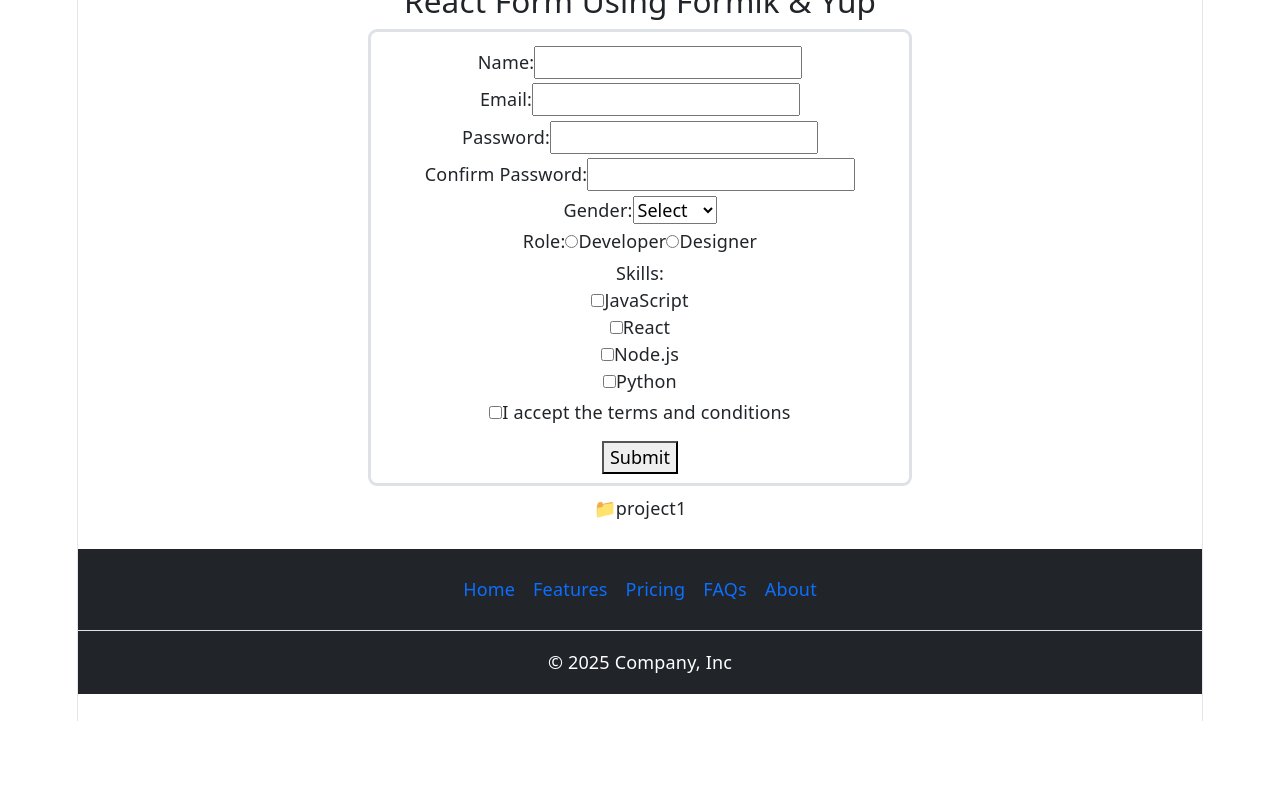
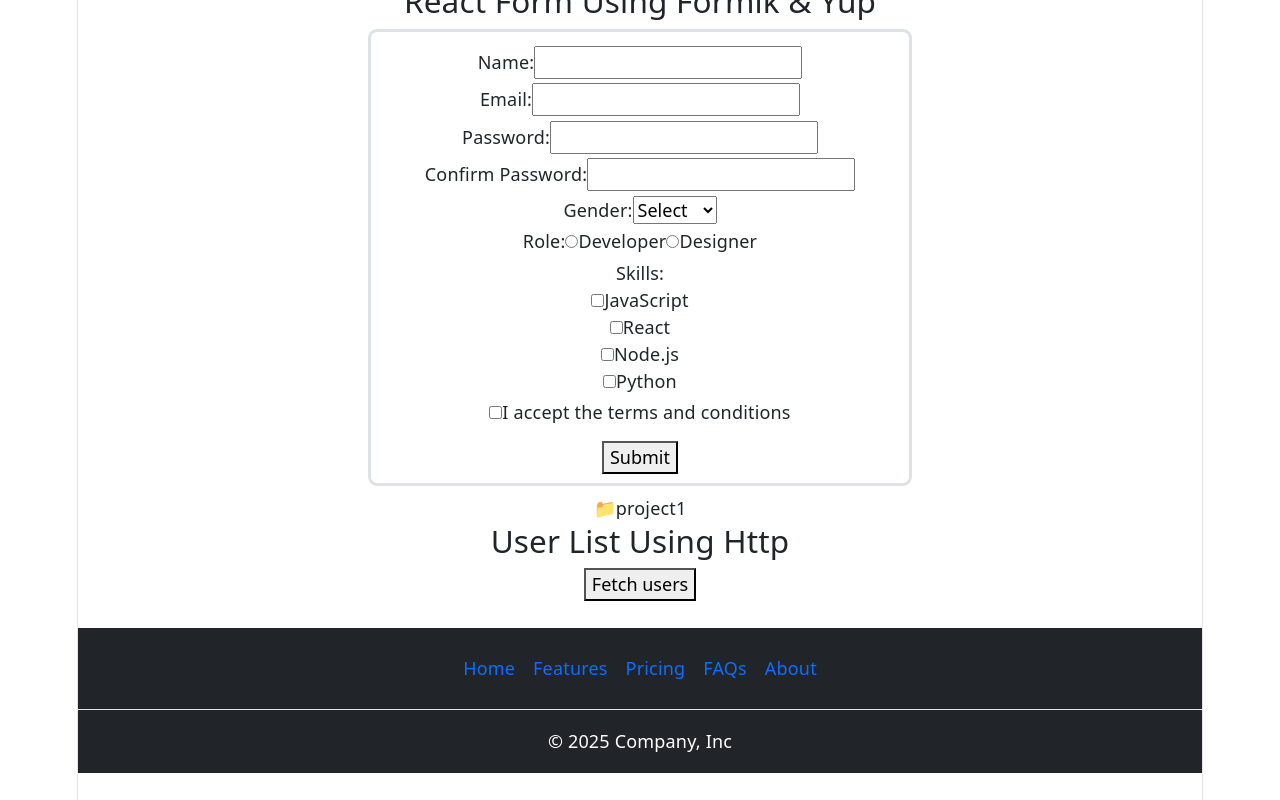
Before and after one commit to srinithreddy16/react-engineering-playbook, a React (Vite) app in the folder my-app/: page / in a window 1280 px wide. Shown: the part 8837-9637 px from the top of the page. Before the commit the page ends 9558 px from the top, so only its background shows below. Built offline with nearby package versions, Linux system fonts and the light colour scheme; the HTML template or start-up script is replaced by a standard one.

Commit message:
Fetch users from an API with fetch and show them in a table.

```diff
--- a/my-app/src/components/body/body.tsx
+++ b/my-app/src/components/body/body.tsx
@@ -18,6 +18,7 @@
 import FormDemo2 from "../form/FormDemo2.tsx";
 import Folder from "../folder_explorer/Folder";
 import folderData from '../folder_explorer/data.json'
+import UserList_Http from "../http/UserList_Http.tsx";
 
 function Body(){
   console.log(add(10,20));
@@ -47,6 +48,7 @@
     <FormDemo1/>
     <FormDemo2/>
     <Folder folderInfo={folderData}/>
+    <UserList_Http/>
 
 
 
--- /dev/null
+++ b/my-app/src/components/http/UserList_Http.tsx
@@ -0,0 +1,39 @@
+import { useState } from "react";
+
+export default function UserList_Http() {
+  const [users, setUsers] = useState<any[]>([]);
+
+  const fetchUserData = () => {
+    fetch("https://jsonplaceholder.typicode.com/users").then((response) => {
+      response.json().then((finalResponse) => {
+        console.log(finalResponse);
+        setUsers([...finalResponse]);
+      });
+    });
+  };
+
+  return (
+    <>
+      <h3 className="text-center">User List Using Http</h3>
+
+      <button onClick={fetchUserData}>Fetch users</button>
+
+      <table className="table table-bordered">
+        <tbody>
+          {users.map((user) => {
+            return (
+              <tr key={user.id}>
+                <td>{user.id}</td>
+                <td>{user.username}</td>
+                <td>{user.name}</td>
+                <td>{user.email}</td>
+                <td>{user.phone}</td>
+                <td>{user.address.city}</td>
+              </tr>
+            );
+          })}
+        </tbody>
+      </table>
+    </>
+  );
+}
```
Also changed, not shown: my-app/notes.txt.
